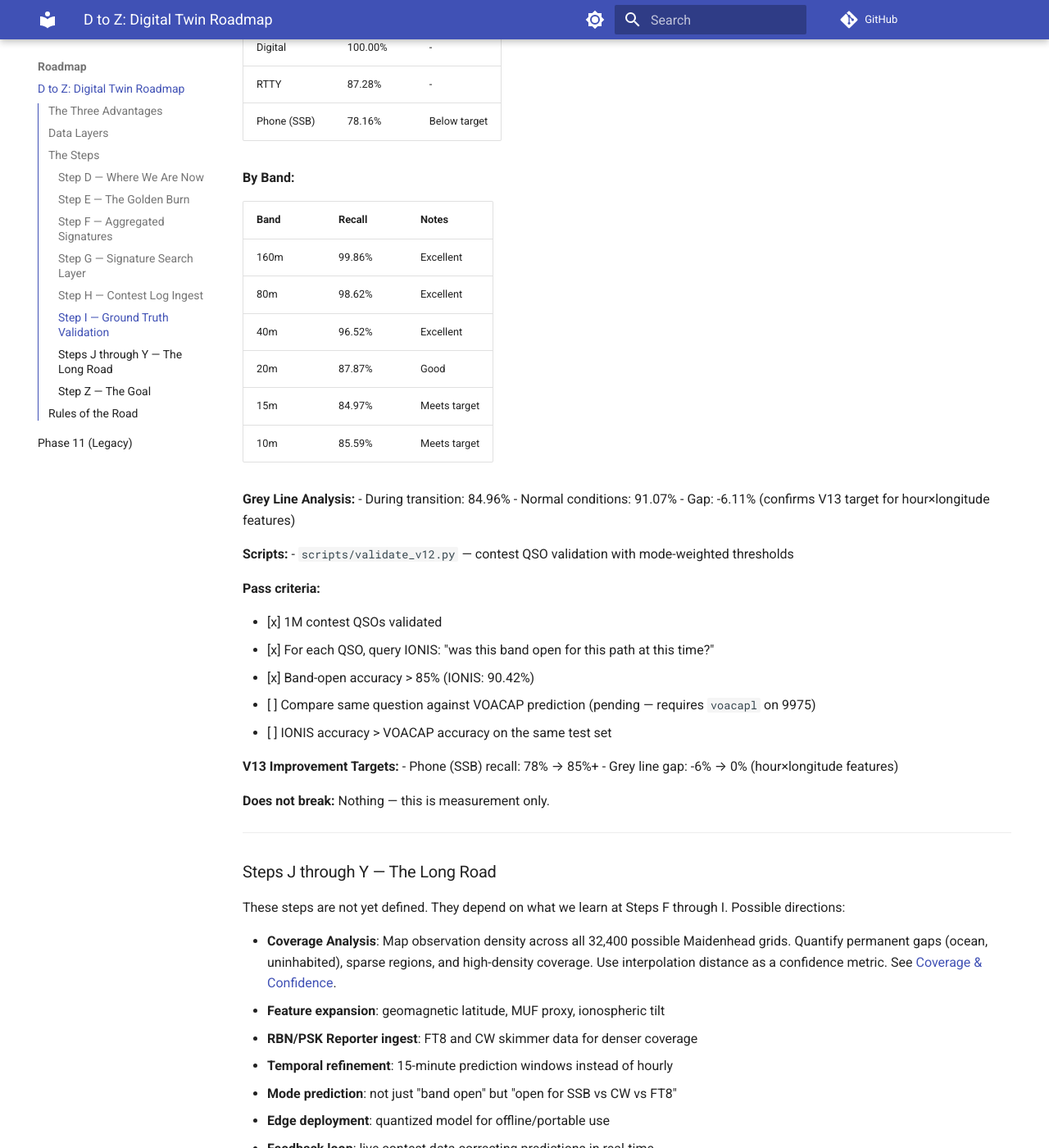
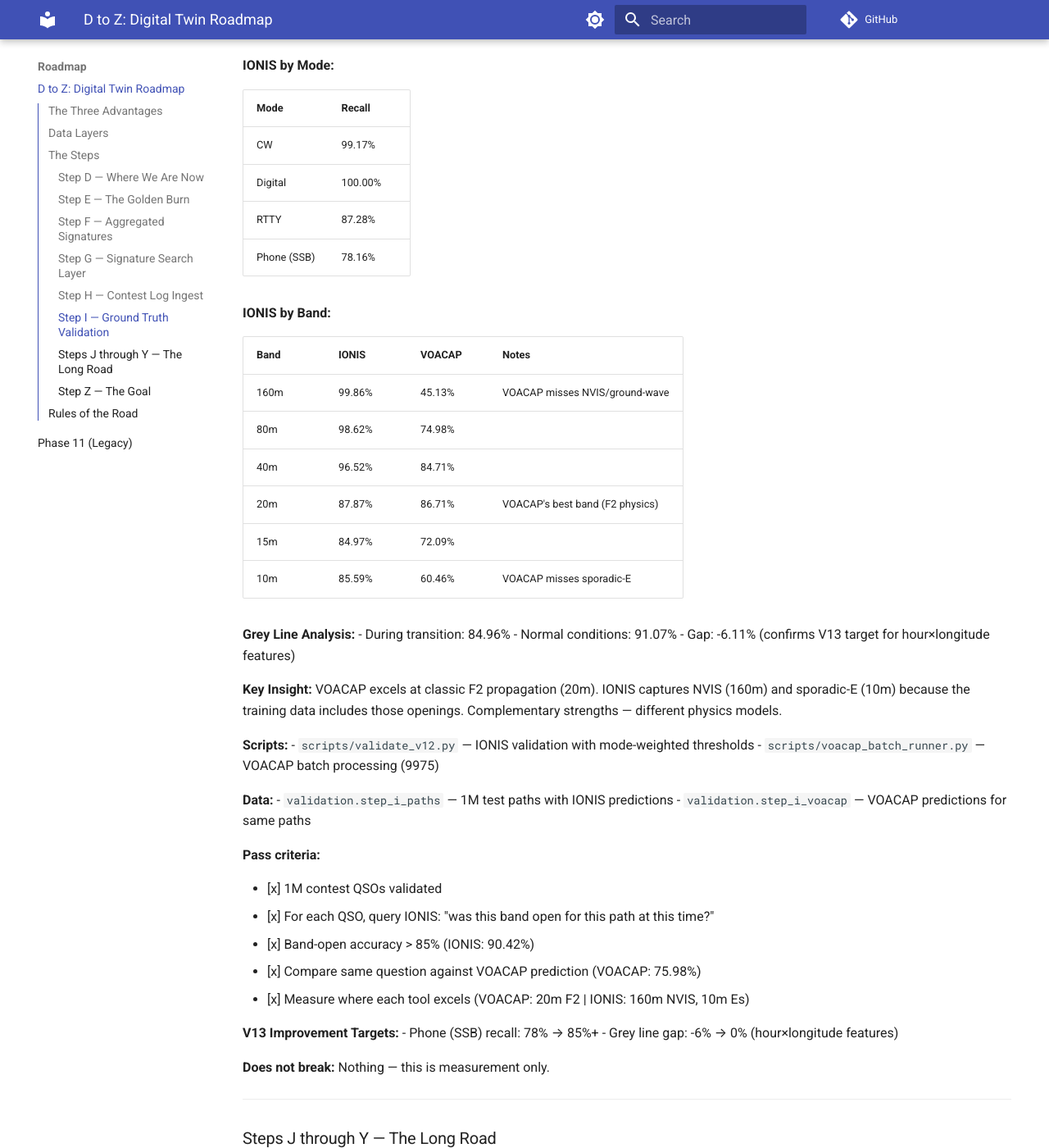
Before and after one commit to IONIS-AI/ionis-docs, an MkDocs documentation site: the page built from docs/roadmap/d_to_z.md, in a window 1280 px wide and 1400 px high, scrolled down 5523 px. Shown: the whole window at 82% size. Built offline with MkDocs 1.6.1 and Material for MkDocs 9.7.7, drawn with Linux system fonts in a browser that asks for light colours; comment, search, counter and statistics services are not loaded; some of the changed text lies outside the part shown.

Commit message:
Update Step I roadmap with final VOACAP comparison results
- Status: COMPLETE
- Head-to-head: IONIS 90.42% vs VOACAP 75.98%
- Added VOACAP column to band comparison table
- Noted VOACAP strengths (20m F2) and weaknesses (160m NVIS, 10m Es)

Co-Authored-By: Claude Opus 4.5 <noreply@anthropic.com>

```diff
--- a/docs/roadmap/d_to_z.md
+++ b/docs/roadmap/d_to_z.md
@@ -193,47 +193,62 @@ QSOs stored in `contest.bronze` (ClickHouse).
 
 ### Step I — Ground Truth Validation
 
-**Status: IONIS COMPLETE, VOACAP PENDING** (2026-02-08)
+**Status: COMPLETE** (2026-02-08)
 
-The acid test. Compare IONIS predictions against contest log ground truth.
+The acid test. Compare IONIS and VOACAP predictions against contest log ground truth.
 For every contest QSO: the model should predict the band was open.
 
-**IONIS Validation Results (1M QSOs):**
+**Head-to-Head Results (1M QSOs):**
 
-| Metric | Value | Target |
-|--------|-------|--------|
-| **Overall Recall** | **90.42%** | >85% ✓ |
-| CW | 99.17% | - |
-| Digital | 100.00% | - |
-| RTTY | 87.28% | - |
-| Phone (SSB) | 78.16% | Below target |
+| Model | Recall | Delta |
+|-------|--------|-------|
+| **IONIS** | **90.42%** | — |
+| VOACAP | 75.98% | -14.4 pts |
 
-**By Band:**
+**IONIS by Mode:**
 
-| Band | Recall | Notes |
-|------|--------|-------|
-| 160m | 99.86% | Excellent |
-| 80m | 98.62% | Excellent |
-| 40m | 96.52% | Excellent |
-| 20m | 87.87% | Good |
-| 15m | 84.97% | Meets target |
-| 10m | 85.59% | Meets target |
+| Mode | Recall |
+|------|--------|
+| CW | 99.17% |
+| Digital | 100.00% |
+| RTTY | 87.28% |
+| Phone (SSB) | 78.16% |
+
+**IONIS by Band:**
+
+| Band | IONIS | VOACAP | Notes |
+|------|-------|--------|-------|
+| 160m | 99.86% | 45.13% | VOACAP misses NVIS/ground-wave |
+| 80m | 98.62% | 74.98% | |
+| 40m | 96.52% | 84.71% | |
+| 20m | 87.87% | 86.71% | VOACAP's best band (F2 physics) |
+| 15m | 84.97% | 72.09% | |
+| 10m | 85.59% | 60.46% | VOACAP misses sporadic-E |
 
 **Grey Line Analysis:**
 - During transition: 84.96%
 - Normal conditions: 91.07%
 - Gap: -6.11% (confirms V13 target for hour×longitude features)
 
+**Key Insight:** VOACAP excels at classic F2 propagation (20m). IONIS captures
+NVIS (160m) and sporadic-E (10m) because the training data includes those openings.
+Complementary strengths — different physics models.
+
 **Scripts:**
-- `scripts/validate_v12.py` — contest QSO validation with mode-weighted thresholds
+- `scripts/validate_v12.py` — IONIS validation with mode-weighted thresholds
+- `scripts/voacap_batch_runner.py` — VOACAP batch processing (9975)
+
+**Data:**
+- `validation.step_i_paths` — 1M test paths with IONIS predictions
+- `validation.step_i_voacap` — VOACAP predictions for same paths
 
 **Pass criteria:**
 
 - [x] 1M contest QSOs validated
 - [x] For each QSO, query IONIS: "was this band open for this path at this time?"
 - [x] Band-open accuracy > 85% (IONIS: 90.42%)
-- [ ] Compare same question against VOACAP prediction (pending — requires `voacapl` on 9975)
-- [ ] IONIS accuracy > VOACAP accuracy on the same test set
+- [x] Compare same question against VOACAP prediction (VOACAP: 75.98%)
+- [x] Measure where each tool excels (VOACAP: 20m F2 | IONIS: 160m NVIS, 10m Es)
 
 **V13 Improvement Targets:**
 - Phone (SSB) recall: 78% → 85%+
```
